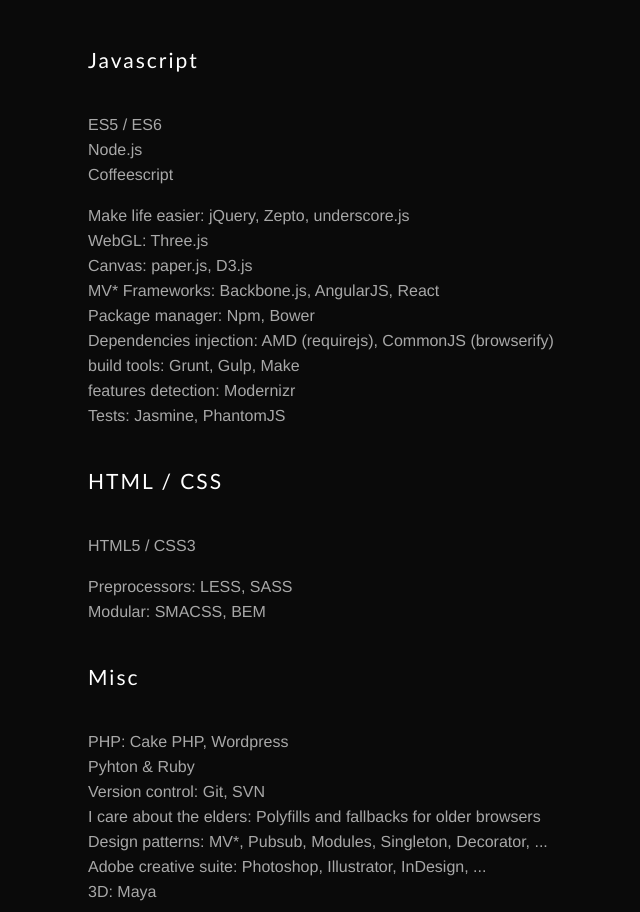
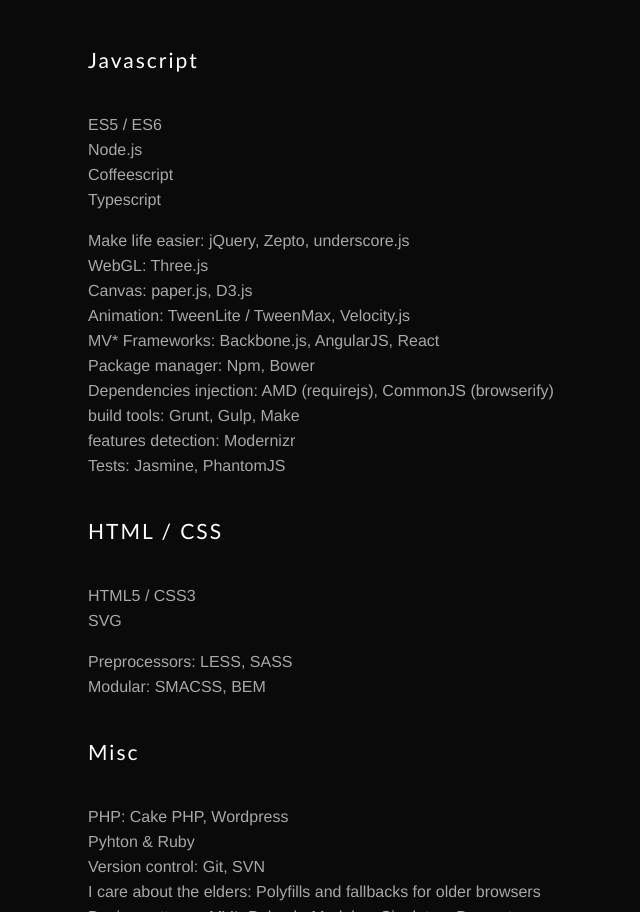
Before and after one commit to vaalentin/2015, a website: page app/src/email.html in a window 1280 px wide. Shown: the part 998-1910 px from the top of the page, without its empty margins (252-892 px from the left). Drawn offline with Linux system fonts and the light colour scheme.

Commit message:
update presentation

```diff
--- a/app/src/email.html
+++ b/app/src/email.html
@@ -126,12 +126,14 @@
           <p>
             ES5 / ES6 <br>
             Node.js <br>
-            Coffeescript
+            Coffeescript <br>
+            Typescript
           </p>
           <p>
             <span> Make life easier: </span> jQuery, Zepto, underscore.js <br>
             <span> WebGL: </span> Three.js <br>
             <span> Canvas: </span> paper.js, D3.js <br>
+            <span> Animation: </span> TweenLite / TweenMax, Velocity.js </br>
             <span> MV* Frameworks: </span> Backbone.js, AngularJS, React <br>
             <span> Package manager: </span> Npm, Bower <br>
             <span> Dependencies injection: </span> AMD (requirejs), CommonJS (browserify) <br>
@@ -141,7 +143,8 @@
           </p>
           <h2> HTML / CSS </h2>
           <p>
-            HTML5 / CSS3
+            HTML5 / CSS3 <br>
+            SVG
           </p>
           <p>
             Preprocessors: LESS, SASS <br>
```
Also changed, not shown: app/src/index.html (+10 -7 lines).
